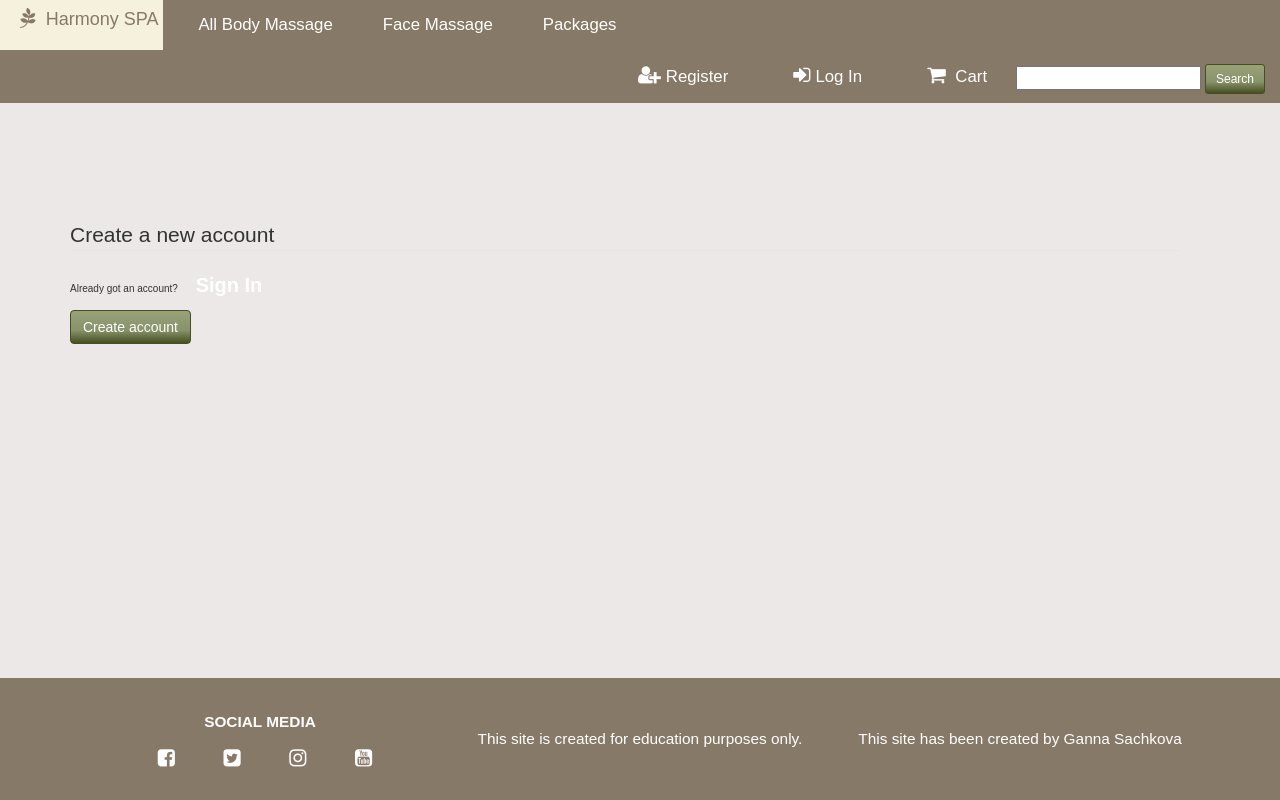
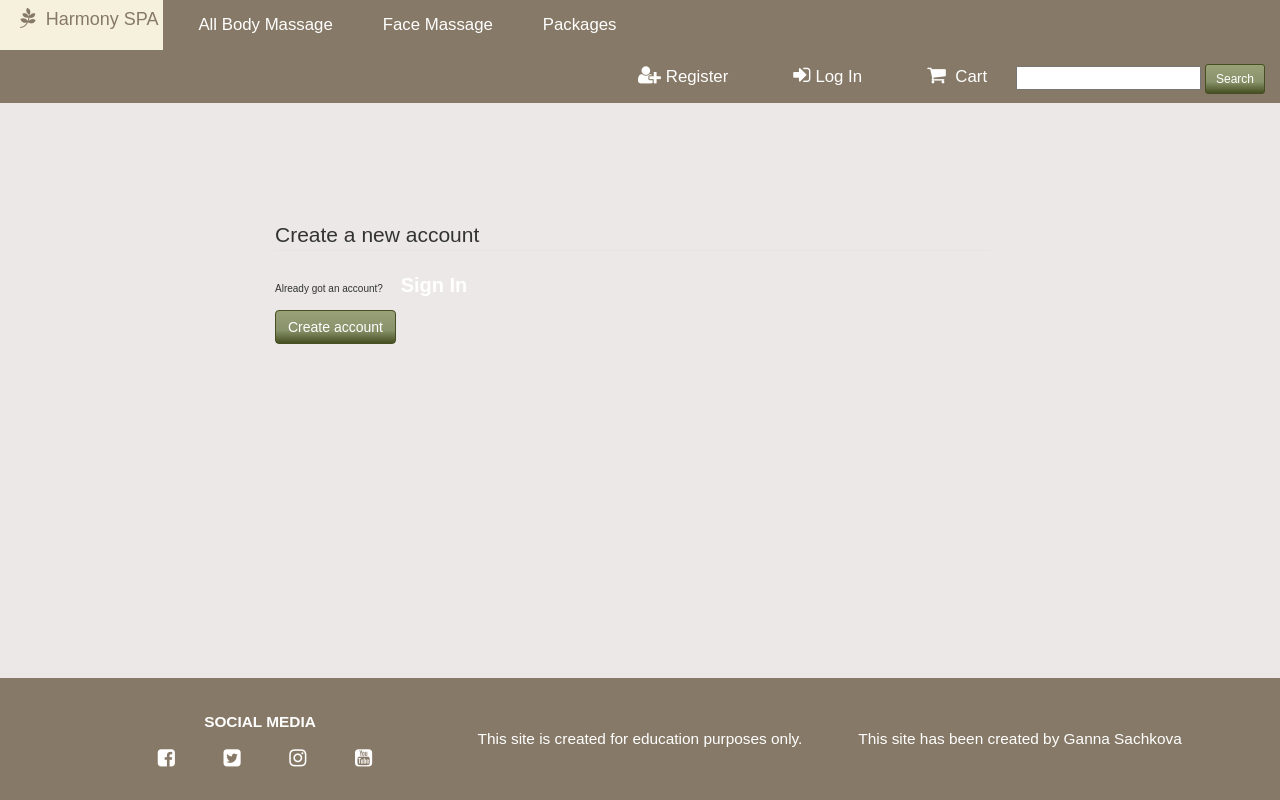
Before and after one commit to GannaSachkova/project4-heroku, a Django app: template accounts/templates/register.html in a window 1280 px wide. Run offline with Django 3.2, Linux system fonts and the light colour scheme; the template is opened without the code that fills it, so the values that code supplies are empty; some libraries are stand-ins or nearby versions.

Commit message:
Changed size of the register form

```diff
--- a/accounts/templates/register.html
+++ b/accounts/templates/register.html
@@ -1,5 +1,5 @@
-{% extends "base.html" %} {% load bootstrap_tags %} {% block content %}
-<form method="post" action="{% url 'register' %}" class="accountform">
+{% extends "base.html" %} {% load static from staticfiles %}<link rel="stylesheet" href="{% static 'css/custom.css' %}">{% load bootstrap_tags %} {% block content %}
+<form method="post" action="{% url 'register' %}" class="accountform col-sm-8 col-sm-offset-2">
     <fieldset class="form-group">
         <legend>Create a new account</legend>
         <p class="register">Already got an account? <a class="register-a" href="{% url 'login' %}"><strong>Sign In</strong></a></p>
```
